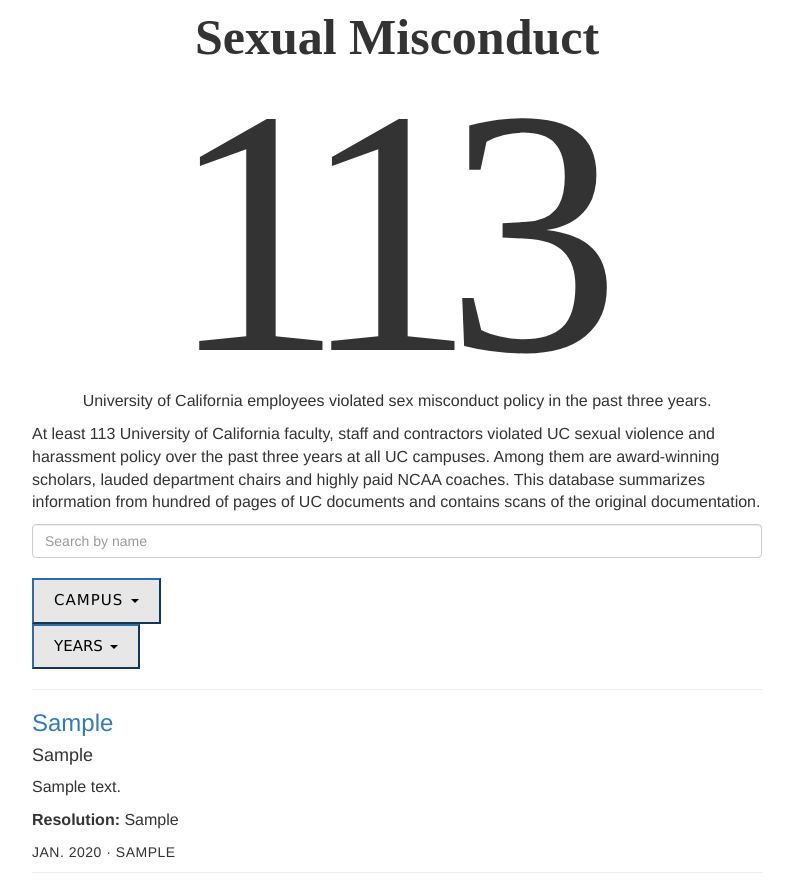
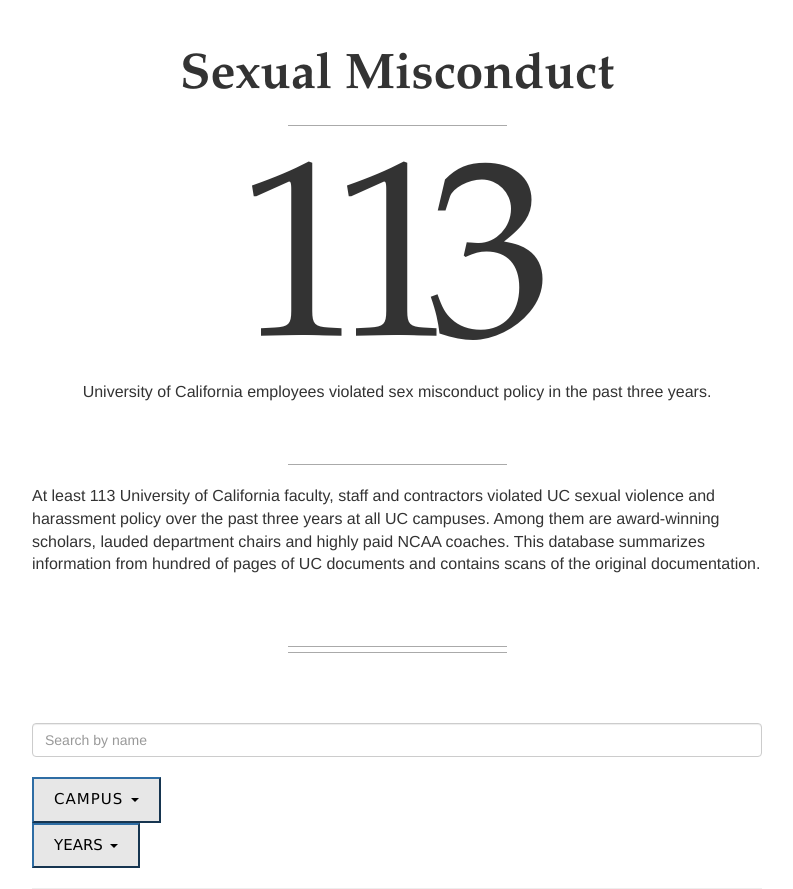
Before and after one commit to dailycal-projects/misconduct, a Django app: template misconduct/templates/misconduct/case_list.html in a window 1280 px wide. Shown: the part 51-940 px from the top of the page, without its empty margins (243-1036 px from the left). Run offline with Django 3.2, Linux system fonts and the light colour scheme; the template is opened without the code that fills it: values that come from a table or form of the project are taken from there, others are empty; tables that the repository leaves empty hold one stand-in row (values such as "Sample post"); some libraries are stand-ins or nearby versions.

Commit message:
new font and spacing

```diff
--- a/misconduct/templates/misconduct/case_list.html
+++ b/misconduct/templates/misconduct/case_list.html
@@ -3,10 +3,21 @@
 
 {% block content %}
 <div class="col-md-8 col-md-offset-2">
-<h5>Sexual Misconduct</h5>
-<h1>113</h1>
+<h5 id="sexual-misconduct">Sexual Misconduct</h5>
+<div class="separator-top"></div>
+
+<h1 id="number">113</h1>
+
 <p id="info">University of California employees violated sex misconduct policy in the past three years.</p>
+
+<div class="separator-bottom"></div>
+
 <p id="description"> At least 113 University of California faculty, staff and contractors violated UC sexual violence and harassment policy over the past three years at all UC campuses. Among them are award-winning scholars, lauded department chairs and highly paid NCAA coaches. This database summarizes information from hundred of pages of UC documents and contains scans of the original documentation. </p>
+
+<div class="separator-last1"></div>
+<div class="separator-last2"></div>
+
+
 <div id="list-wrapper">
 <input class="search form-control" placeholder="Search by name" />
 <br />
@@ -72,28 +83,78 @@
 
 {% block extra-css %}
 <style>
-h1 {
+#number {
 	text-align: center;
 	margin: auto;
 	font-family: "Times New Roman", Times, serif;
-	font-size: 350px;
+	font-size: 250px;
 	letter-spacing: -30px;
 	margin-bottom: -35px;
 	margin-top: -35px;
 	margin-left: -35px;
+	font-family: "Bodoni MT", Didot, "Didot LT STD", "Hoefler Text", Garamond, "Times New Roman", serif;
+	/*font-family: "Helvetica Nueue", Helvetica, Arial, Verdana, sans-serif;*/
+
 }
 
-h5 {
+#sexual-misconduct {
 	text-align: center;
 	font-size: 50px;
-	font-family: "Times New Roman", Times, serif;
+	/*font-family: "Times New Roman", Times, serif;*/
 	font-weight: bold;
+	font-family: "Bodoni MT", Didot, "Didot LT STD", "Hoefler Text", Garamond, "Times New Roman", serif;
+/*	text-transform: uppercase;
+*//*	letter-spacing: 4px;*/
+	margin-top: 50px;
 
 
 }
 
 #info {
 	text-align: center;
+	margin-bottom: 60px;
+	font-family: "Helvetica Nueue", Helvetica, Arial, Verdana, sans-serif;
+
+}
+
+.description {
+	font-family: "Helvetica Nueue", Helvetica, Arial, Verdana, sans-serif;
+	margin-top: 70px;
+
+}
+.separator-top {
+	height: 1px;
+	margin: 20px auto;
+	width: 30%;
+	background-color: #aaa;
+	margin-bottom: 50px;
+}
+
+.separator-bottom {
+	height: 1px;
+	margin: 20px auto;
+	width: 30%;
+	background-color: #aaa;
+
+}
+
+.separator-last1 {
+	height: 1px;
+	margin: 10px auto;
+	width: 30%;
+	background-color: #aaa;
+	margin-top: 70px;
+
+}
+
+.separator-last2 {
+	height: 1px;
+	margin: 10px auto;
+	width: 30%;
+	background-color: #aaa;
+	margin-bottom: 70px;
+	margin-top: -5px;
+
 }
 
 .campusbtn {
@@ -122,8 +183,6 @@
   display: inline-block;
   left:22%;*/
 }
-
-
 
 .dropdown {
 	display: inline-block;
```
